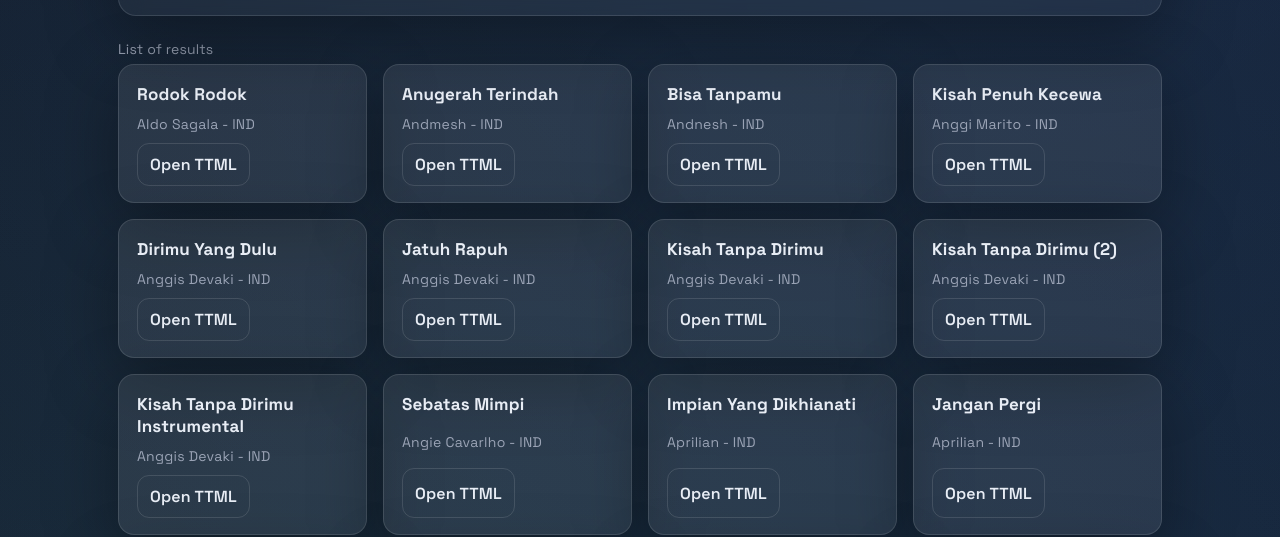
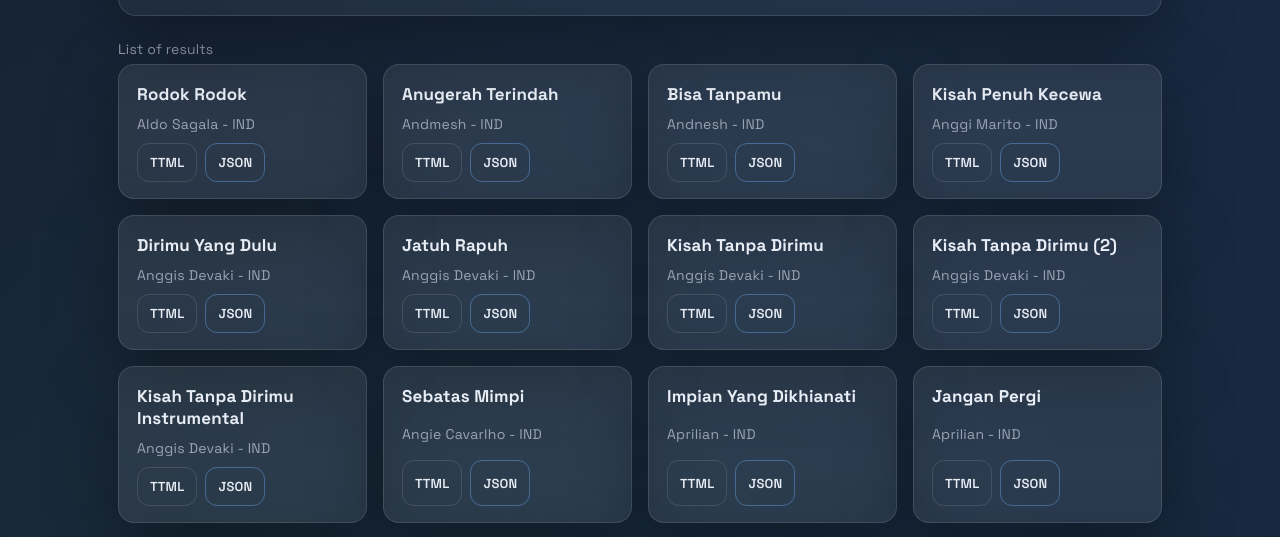
Before and after one commit to ianz56/lyrics-ttml, a plain HTML site: page index.html in a window 1280 px wide. Shown: the part 214-751 px from the top of the page. Drawn offline with Linux system fonts and the light colour scheme.

Commit message:
feat: Add JSON download link to cards and refine link styling.

```diff
--- a/index.html
+++ b/index.html
@@ -90,13 +90,23 @@
         meta.className = 'card__meta';
         meta.textContent = `${item.artist} - ${item.lang.toUpperCase()}`;
 
+        const links = document.createElement('div');
+        links.className = 'card__links';
+
         const link = document.createElement('a');
         link.className = 'card__link';
-        link.textContent = 'Open TTML';
+        link.textContent = 'TTML';
         link.href = item.path;
-        link.setAttribute('aria-label', `Open ${item.title} by ${item.artist}`);
+        link.setAttribute('aria-label', `Open ${item.title} TTML`);
 
-        card.append(title, meta, link);
+        const jsonLink = document.createElement('a');
+        jsonLink.className = 'card__link card__link--json';
+        jsonLink.textContent = 'JSON';
+        jsonLink.href = item.jsonPath;
+        jsonLink.setAttribute('aria-label', `Open ${item.title} JSON`);
+
+        links.append(link, jsonLink);
+        card.append(title, meta, links);
         fragment.appendChild(card);
       });
 
--- a/style.css
+++ b/style.css
@@ -202,6 +202,12 @@
       letter-spacing: 0.02em;
     }
 
+    .card__links {
+      display: flex;
+      gap: 8px;
+      flex-wrap: wrap;
+    }
+
     .card__link {
       justify-self: flex-start;
       display: inline-flex;
@@ -213,6 +219,7 @@
       color: var(--text);
       text-decoration: none;
       font-weight: 600;
+      font-size: 13px;
       transition: background 0.2s ease, border 0.2s ease, transform 0.2s ease;
     }
 
@@ -220,6 +227,15 @@
       background: rgba(123, 224, 184, 0.12);
       border-color: rgba(123, 224, 184, 0.7);
       transform: translateY(-1px);
+    }
+
+    .card__link--json {
+      border-color: rgba(114, 180, 255, 0.4);
+    }
+
+    .card__link--json:hover {
+      background: rgba(114, 180, 255, 0.12);
+      border-color: rgba(114, 180, 255, 0.7);
     }
 
     .status {
```
